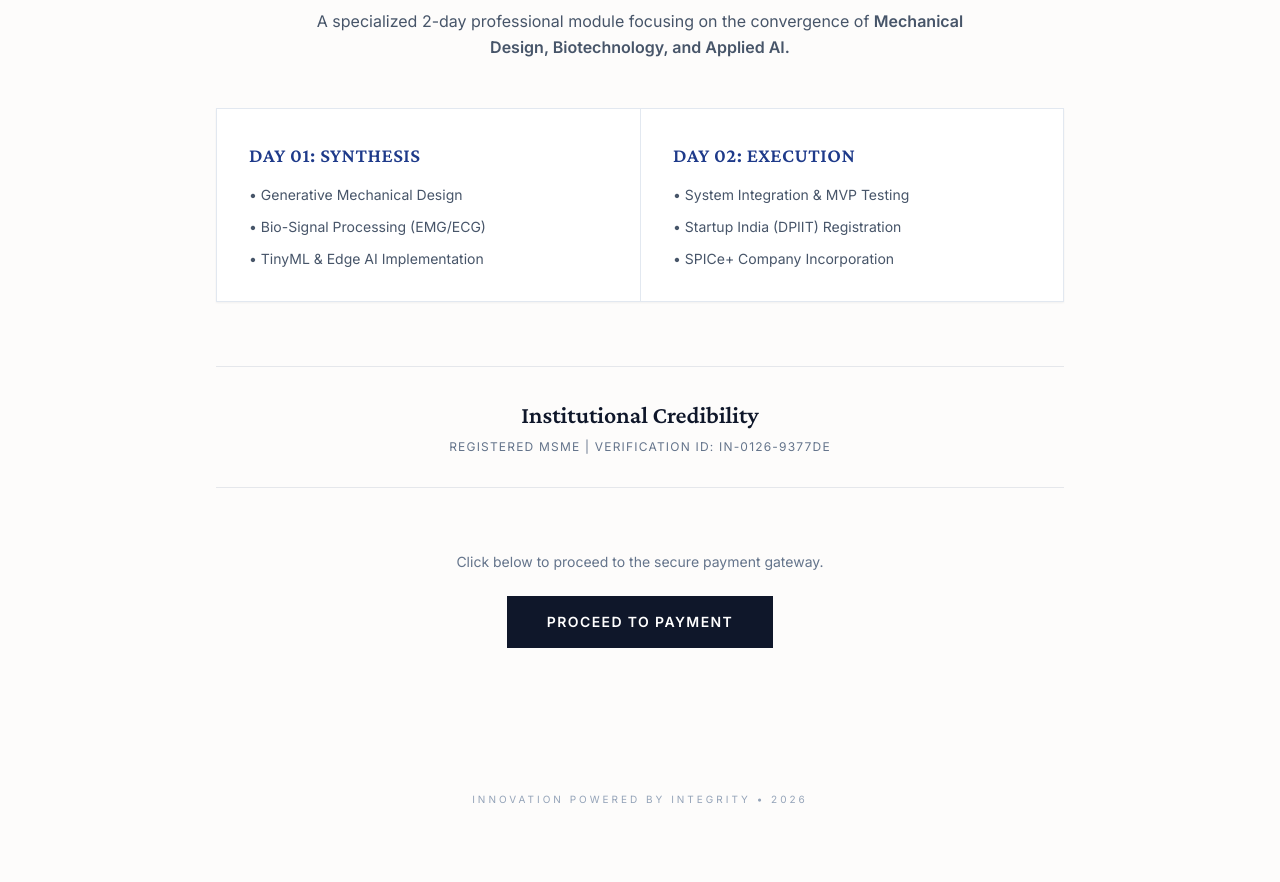
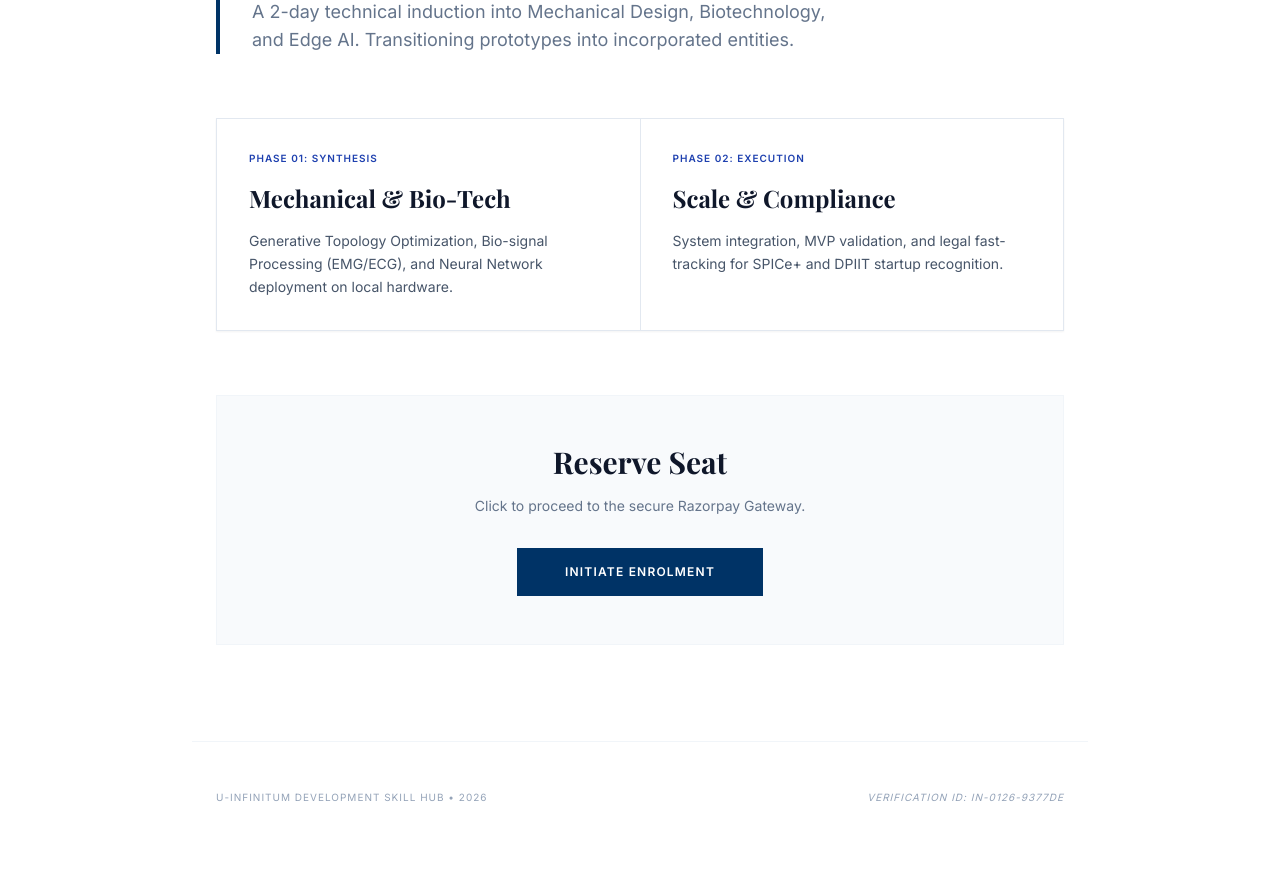
Before and after one commit to 2025514153aashirwad-glitch/11, a plain HTML site: page INDEX.html in a window 1280 px wide. Shown: the part 346-1228 px from the top of the page. After the commit the page ends 1199 px from the top, so only its background shows below. Drawn offline with nearby package versions, Linux system fonts and the light colour scheme.

Commit message:
Update INDEX.html

```diff
--- a/INDEX.html
+++ b/INDEX.html
@@ -3,68 +3,70 @@
 <head>
     <meta charset="UTF-8">
     <meta name="viewport" content="width=device-width, initial-scale=1.0">
-    <title>U-Infinitum Hub | Integrated Engineering</title>
-    <link href="https://fonts.googleapis.com/css2?family=Crimson+Pro:wght@600&family=Inter:wght@400;600&display=swap" rel="stylesheet">
+    <title>U-INFINITUM | Masterclass</title>
     <script src="https://cdn.tailwindcss.com"></script>
     <style>
-        body { font-family: 'Inter', sans-serif; background-color: #fdfcfb; }
-        .serif { font-family: 'Crimson Pro', serif; }
-        .section-border { border-top: 1px solid #e5e7eb; border-bottom: 1px solid #e5e7eb; }
+        @import url('https://fonts.googleapis.com/css2?family=Playfair+Display:wght@700&family=Inter:wght@400;600&display=swap');
+        body { font-family: 'Inter', sans-serif; background-color: #ffffff; }
+        .serif { font-family: 'Playfair Display', serif; }
+        .border-govt { border-color: #003366; }
+        .bg-govt { background-color: #003366; }
     </style>
 </head>
 <body class="text-slate-900">
 
-    <div class="bg-slate-100 py-2 text-[10px] text-center tracking-widest text-slate-500 uppercase border-b">
-        DPIIT Recognized Individual Innovator | Bhaskar ID: IN-0126-9377DE
+    <div class="bg-slate-50 border-b border-slate-200 py-3 text-[10px] text-center tracking-[0.2em] font-bold uppercase text-slate-500">
+        Govt. Recognized Individual Innovator | Bhaskar ID: IN-0126-9377DE
     </div>
 
-    <nav class="max-w-5xl mx-auto px-6 py-10 flex justify-between items-center">
-        <div class="serif text-2xl font-bold tracking-tight uppercase">U-Infinitum Hub</div>
-        <a href="#enrol" class="text-xs font-bold border border-slate-900 px-5 py-2 hover:bg-slate-900 hover:text-white transition">ENROL</a>
+    <nav class="max-w-6xl mx-auto px-6 py-10 flex justify-between items-center">
+        <div class="serif text-2xl tracking-tight uppercase text-slate-900">U-INFINITUM</div>
+        <div class="text-[10px] font-bold tracking-widest flex space-x-8 text-slate-400">
+            <span>MSME REGISTERED</span>
+            <span>STARTUP INDIA</span>
+        </div>
     </nav>
 
-    <main class="max-w-4xl mx-auto px-6 py-16">
-        <h1 class="serif text-5xl mb-6 leading-tight text-center">Integrated Engineering <br>& Product-Scale Masterclass</h1>
-        <p class="text-center text-slate-600 mb-12 max-w-2xl mx-auto leading-relaxed">
-            A specialized 2-day professional module focusing on the convergence of <strong>Mechanical Design, Biotechnology, and Applied AI.</strong>
-        </p>
+    <main class="max-w-4xl mx-auto px-6 pt-12 pb-24">
 
-        <div class="bg-white border border-slate-200 shadow-sm mb-16">
-            <div class="grid grid-cols-1 md:grid-cols-2 divide-y md:divide-y-0 md:divide-x divide-slate-200">
-                <div class="p-8">
-                    <h3 class="serif text-xl mb-4 text-blue-900 uppercase tracking-wide">Day 01: Synthesis</h3>
-                    <ul class="text-sm text-slate-600 space-y-3">
-                        <li>• Generative Mechanical Design</li>
-                        <li>• Bio-Signal Processing (EMG/ECG)</li>
-                        <li>• TinyML & Edge AI Implementation</li>
-                    </ul>
-                </div>
-                <div class="p-8">
-                    <h3 class="serif text-xl mb-4 text-blue-900 uppercase tracking-wide">Day 02: Execution</h3>
-                    <ul class="text-sm text-slate-600 space-y-3">
-                        <li>• System Integration & MVP Testing</li>
-                        <li>• Startup India (DPIIT) Registration</li>
-                        <li>• SPICe+ Company Incorporation</li>
-                    </ul>
-                </div>
+        <div class="mb-16 border-l-4 border-govt pl-8">
+            <h1 class="serif text-5xl md:text-6xl mb-6 leading-tight">Integrated Engineering <br>& Product-Scale.</h1>
+            <p class="text-slate-500 text-lg max-w-xl">
+                A 2-day technical induction into Mechanical Design, Biotechnology, and Edge AI. Transitioning prototypes into incorporated entities.
+            </p>
+        </div>
+
+        <div class="grid grid-cols-1 md:grid-cols-2 gap-px bg-slate-200 border border-slate-200 mb-16 shadow-sm">
+            <div class="bg-white p-8">
+                <span class="text-[10px] font-bold text-blue-800 uppercase tracking-widest block mb-4">Phase 01: Synthesis</span>
+                <h3 class="serif text-2xl mb-4">Mechanical & Bio-Tech</h3>
+                <p class="text-sm text-slate-600 leading-relaxed">
+                    Generative Topology Optimization, Bio-signal Processing (EMG/ECG), and Neural Network deployment on local hardware.
+                </p>
+            </div>
+            <div class="bg-white p-8">
+                <span class="text-[10px] font-bold text-blue-800 uppercase tracking-widest block mb-4">Phase 02: Execution</span>
+                <h3 class="serif text-2xl mb-4">Scale & Compliance</h3>
+                <p class="text-sm text-slate-600 leading-relaxed">
+                    System integration, MVP validation, and legal fast-tracking for SPICe+ and DPIIT startup recognition.
+                </p>
             </div>
         </div>
 
-        <div class="section-border py-8 mb-16 text-center">
-            <h2 class="serif text-2xl mb-2">Institutional Credibility</h2>
-            <p class="text-xs text-slate-500 uppercase tracking-widest">Registered MSME | Verification ID: IN-0126-9377DE</p>
+        <div class="text-center bg-slate-50 p-12 border border-slate-100">
+            <h2 class="serif text-3xl mb-4">Reserve Seat</h2>
+            <p class="text-slate-500 text-sm mb-8">Click to proceed to the secure Razorpay Gateway.</p>
+
+            <button onclick="alert('Insert Razorpay Button Code here')" class="bg-govt text-white px-12 py-4 font-bold tracking-widest text-xs uppercase hover:bg-blue-900 transition">
+                Initiate Enrolment
+            </button>
         </div>
 
-        <div id="enrol" class="text-center">
-            <p class="text-sm text-slate-500 mb-6">Click below to proceed to the secure payment gateway.</p>
-            <div class="inline-block bg-slate-900 text-white px-10 py-4 font-bold tracking-widest text-sm hover:bg-slate-800 cursor-pointer">
-                PROCEED TO PAYMENT
-            </div>
-            </div>
     </main>
 
-    <footer class="py-20 text-[10px] text-slate-400 text-center uppercase tracking-[0.3em]">
-        Innovation Powered by Integrity • 2026
+    <footer class="max-w-4xl mx-auto px-6 py-12 border-t border-slate-100 flex flex-col md:flex-row justify-between items-center text-[10px] text-slate-400 tracking-widest uppercase">
+        <div>U-Infinitum Development Skill Hub • 2026</div>
+        <div class="mt-4 md:mt-0 italic">Verification ID: IN-0126-9377DE</div>
     </footer>
 
 </body>
```
